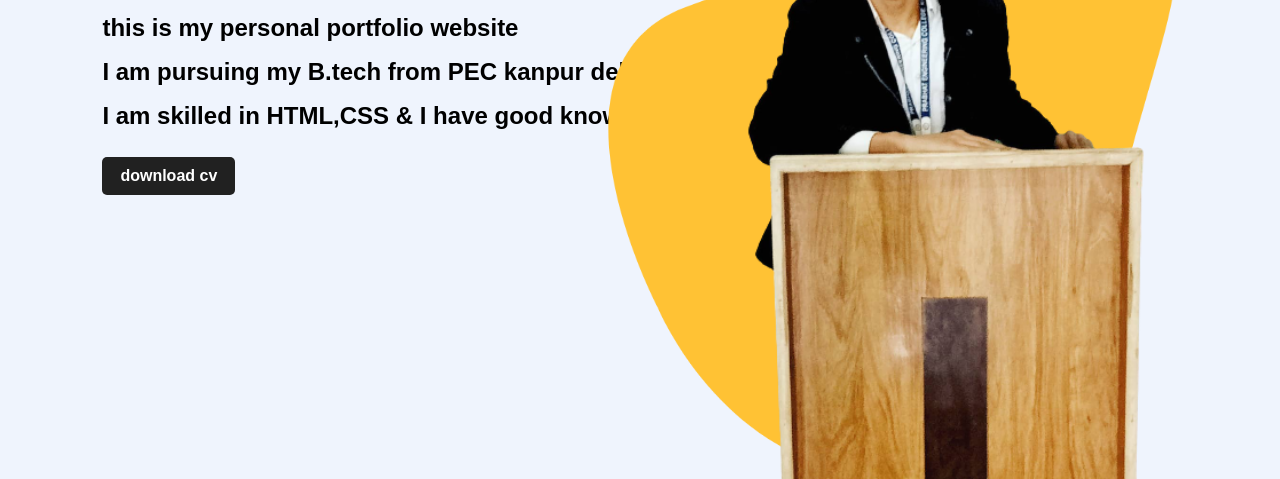
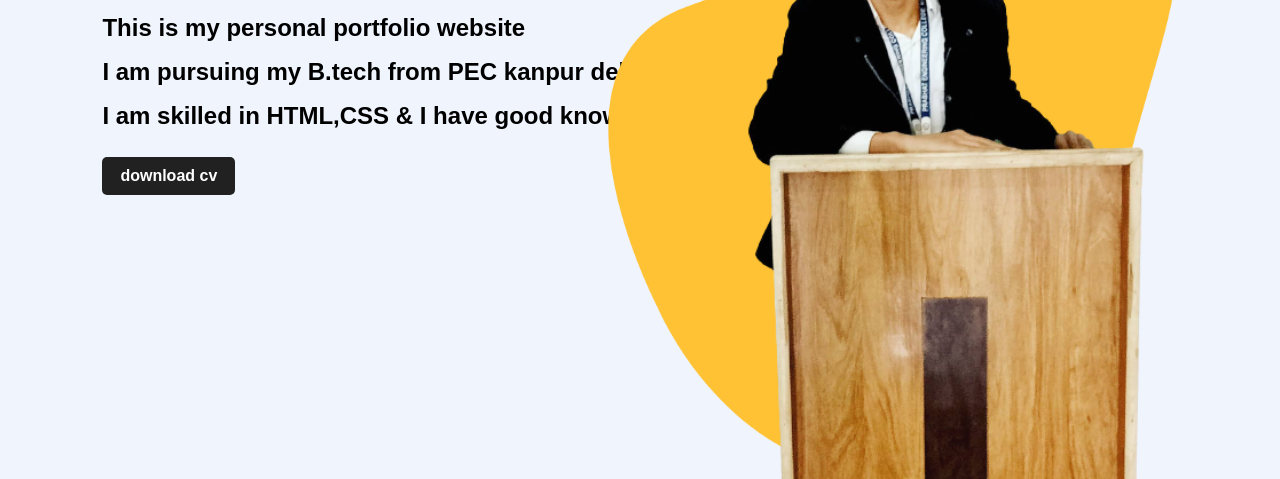
Before and after one commit to Sajidkminds/portfolio, a plain HTML site: page index.html in a window 1280 px wide. Shown: the part 321-800 px from the top of the page. Drawn offline with Linux system fonts and the light colour scheme.

Commit message:
Update index.html

```diff
--- a/index.html
+++ b/index.html
@@ -19,7 +19,7 @@
                 I'm Mohd Sajid <span>Raza</span>
             </h1>
             <p class="font">
-                this is my personal portfolio website
+                This is my personal portfolio website
                 <br>
                 <br>
                 I am pursuing my B.tech from PEC kanpur dehat utter pradesh
```
